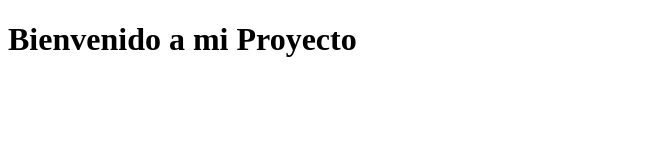
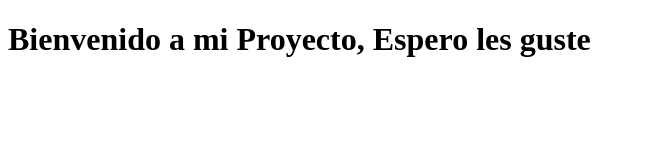
Before and after one commit to EdgardoDesarollador/sistemadeventas, a plain HTML site: page index.html in a window 1280 px wide. Shown: the whole page, without its empty margins (0-645 px from the left). Drawn offline with Linux system fonts and the light colour scheme.

Commit message:
agregar una palabra ala bienvenida

```diff
--- a/index.html
+++ b/index.html
@@ -6,6 +6,6 @@
     <title>Document</title>
 </head>
 <body>
-    <h1>Bienvenido a mi Proyecto</h1>
+    <h1>Bienvenido a mi Proyecto, Espero les guste</h1>
 </body>
 </html>
```
